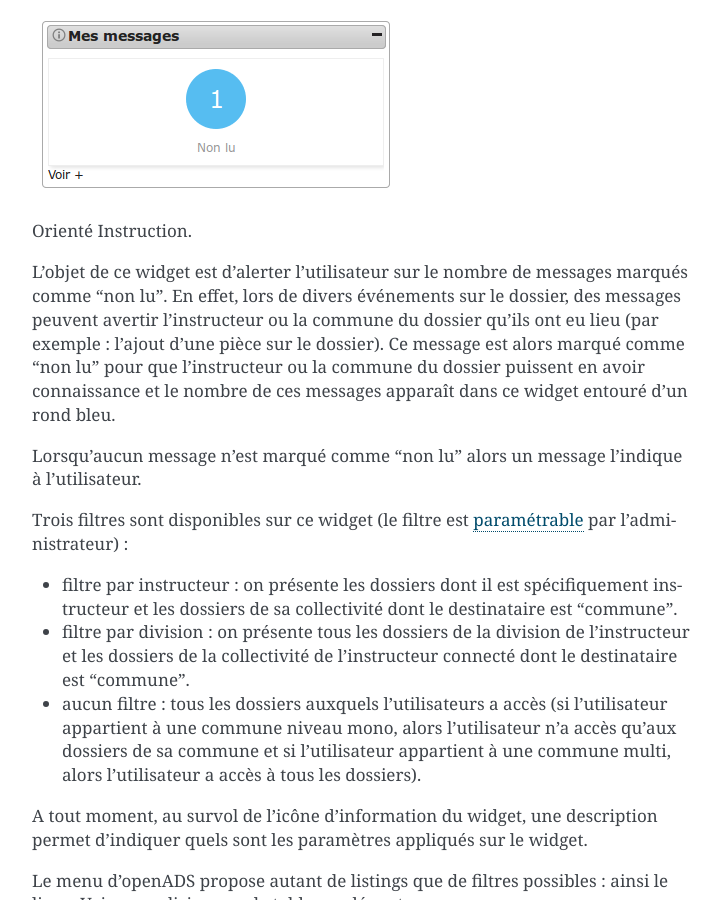
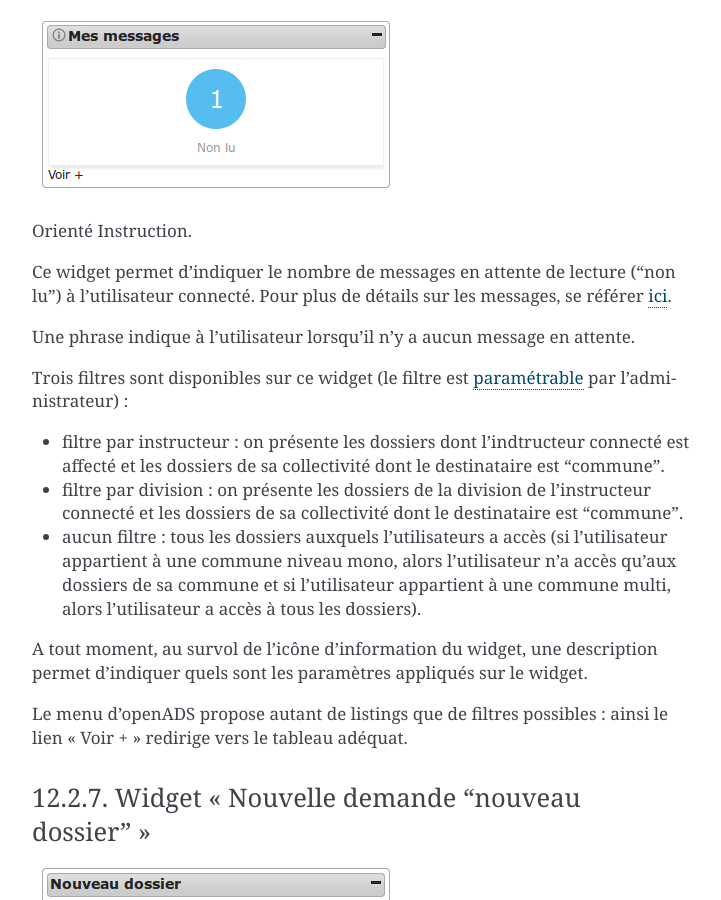
Before and after one commit to mpavaux/openads-documentation, a Sphinx documentation site: the page built from source/manuel_utilisateur/ergonomie/index.rst, in a window 1280 px wide and 900 px high, scrolled down 4892 px. Shown: the whole window, without its empty margins (388-1109 px from the left). Built offline with Sphinx 7.4.7, drawn with Linux system fonts in a browser that asks for light colours.

Commit message:
* Modification de la doc sur les messages.

```diff
--- a/source/manuel_utilisateur/ergonomie/index.rst
+++ b/source/manuel_utilisateur/ergonomie/index.rst
@@ -135,14 +135,15 @@
 
 Orienté Instruction.
 
-L'objet de ce widget est d'alerter l'utilisateur sur le nombre de messages marqués comme 'non lu'. En effet, lors de divers événements sur le dossier, des messages peuvent avertir l'instructeur ou la commune du dossier qu'ils ont eu lieu (par exemple : l'ajout d'une pièce sur le dossier). Ce message est alors marqué comme 'non lu' pour que l'instructeur ou la commune du dossier puissent en avoir connaissance et le nombre de ces messages apparaît dans ce widget entouré d'un rond bleu.
+Ce widget permet d'indiquer le nombre de messages en attente de lecture ('non lu') à l'utilisateur connecté.
+Pour plus de détails sur les messages, se référer :ref:`ici <instruction_dossier_message>`.
 
-Lorsqu'aucun message n'est marqué comme 'non lu' alors un message l'indique à l'utilisateur.
+Une phrase indique à l'utilisateur lorsqu'il n'y a aucun message en attente.
 
 Trois filtres sont disponibles sur ce widget (le filtre est :ref:`paramétrable <administration_widget_messages_retours>` par l'administrateur) :
 
-- filtre par instructeur : on présente les dossiers dont il est spécifiquement instructeur et les dossiers de sa collectivité dont le destinataire est 'commune'.
-- filtre par division : on présente tous les dossiers de la division de l'instructeur et les dossiers de la collectivité de l'instructeur connecté dont le destinataire est 'commune'.
+- filtre par instructeur : on présente les dossiers dont l'indtructeur connecté est affecté et les dossiers de sa collectivité dont le destinataire est 'commune'.
+- filtre par division : on présente les dossiers de la division de l'instructeur connecté et les dossiers de sa collectivité dont le destinataire est 'commune'.
 - aucun filtre : tous les dossiers auxquels l'utilisateurs a accès (si l'utilisateur appartient à une commune niveau mono, alors l'utilisateur n'a accès qu'aux dossiers de sa commune et si l'utilisateur appartient à une commune multi, alors l'utilisateur a accès à tous les dossiers).
 
 A tout moment, au survol de l'icône d'information du widget, une description permet d'indiquer quels sont les paramètres appliqués sur le widget.
```
Also changed, not shown: source/manuel_utilisateur/instruction.rst (+7 -5 lines).
